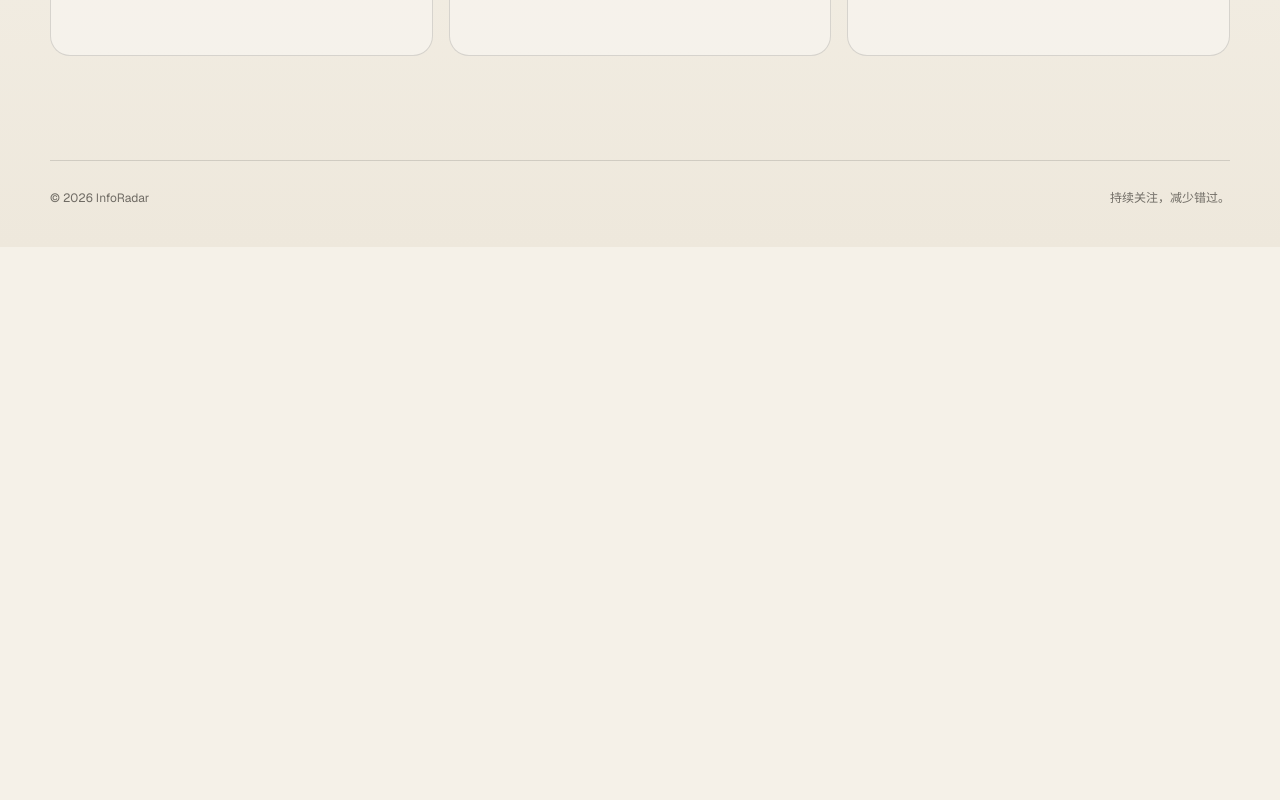
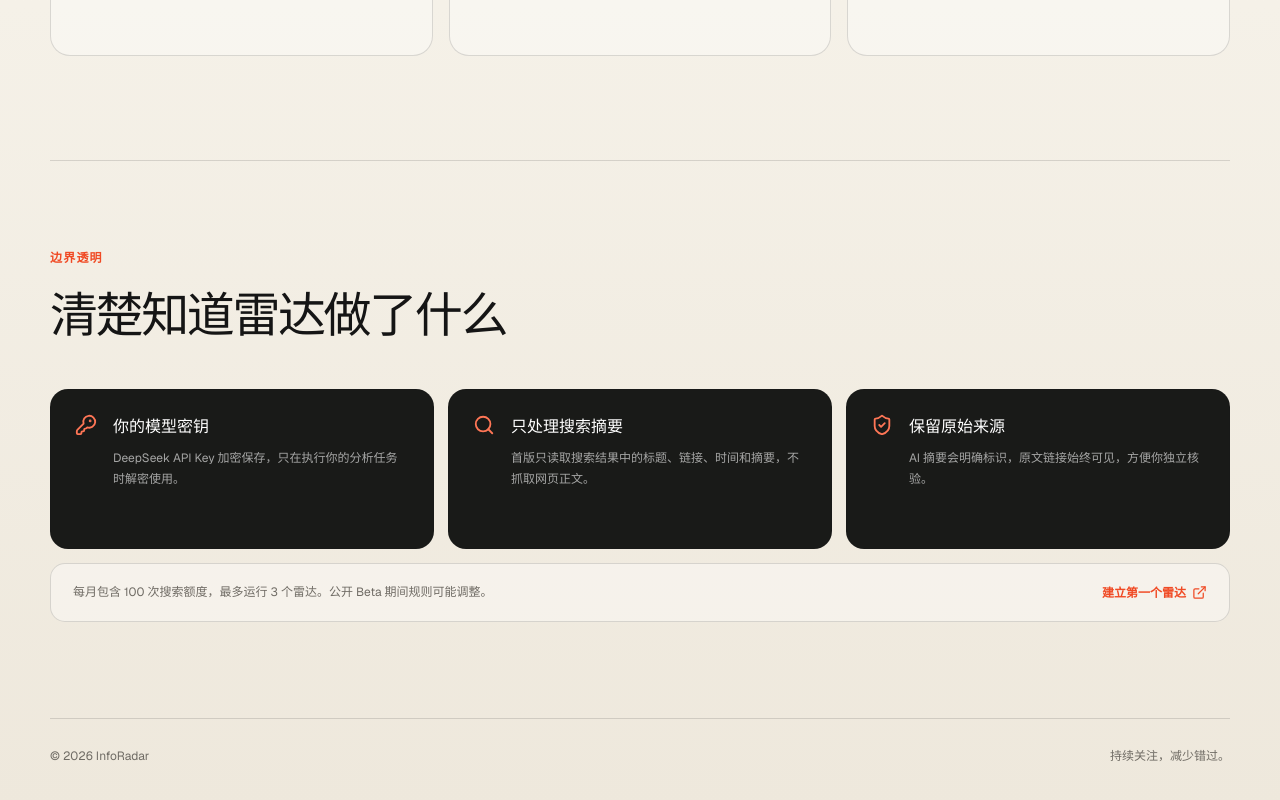
Before and after one commit to wyya666/inforadar-web, a Next.js app: page / in a window 1280 px wide. Shown: the part 1302-2102 px from the top of the page. Before the commit the page ends 1549 px from the top, so only its background shows below. Built offline with nearby package versions, Linux system fonts and the light colour scheme.

Commit message:
feat(marketing): add public landing page

```diff
--- a/app/globals.css
+++ b/app/globals.css
@@ -30,7 +30,7 @@ button:disabled { cursor: not-allowed; opacity: 0.62; }
     linear-gradient(180deg, #f8f5ee 0%, var(--paper) 62%, #eee8dc 100%);
 }
 
-.landing-nav, .hero-section, .workflow-section, .landing-footer {
+.landing-nav, .hero-section, .workflow-section, .trust-section, .landing-footer {
   width: min(1180px, calc(100% - 40px));
   margin-inline: auto;
 }
@@ -248,6 +248,15 @@ button:disabled { cursor: not-allowed; opacity: 0.62; }
 }
 .workflow-card h3 { margin: 48px 0 10px; font-size: 19px; }
 .workflow-card p { margin: 0; color: var(--muted); font-size: 14px; line-height: 1.7; }
+.trust-section { padding: 84px 0 96px; border-top: 1px solid var(--line); }
+.trust-grid { display: grid; grid-template-columns: repeat(3, 1fr); gap: 14px; }
+.trust-grid article { display: flex; gap: 16px; min-height: 160px; padding: 24px; border: 1px solid var(--line); border-radius: 18px; background: #191a18; color: white; }
+.trust-grid article > svg { flex: 0 0 auto; color: #ff7656; }
+.trust-grid h3 { margin: 1px 0 9px; font-size: 16px; }
+.trust-grid p { margin: 0; color: rgba(255,255,255,.61); font-size: 12px; line-height: 1.7; }
+.trust-cta { display: flex; justify-content: space-between; gap: 24px; align-items: center; margin-top: 14px; padding: 19px 22px; border: 1px solid var(--line); border-radius: 15px; background: rgba(255,255,255,.38); }
+.trust-cta p { margin: 0; color: var(--muted); font-size: 12px; line-height: 1.6; }
+.trust-cta a { display: inline-flex; flex: 0 0 auto; gap: 6px; align-items: center; color: var(--signal); font-size: 12px; font-weight: 750; }
 .landing-footer {
   display: flex;
   justify-content: space-between;
@@ -263,11 +272,13 @@ button:disabled { cursor: not-allowed; opacity: 0.62; }
   .radar-preview { width: min(520px, 100%); }
 }
 @media (max-width: 680px) {
-  .landing-nav, .hero-section, .workflow-section, .landing-footer { width: min(100% - 28px, 1180px); }
+  .landing-nav, .hero-section, .workflow-section, .trust-section, .landing-footer { width: min(100% - 28px, 1180px); }
   .landing-nav { height: 70px; }
   .nav-actions .button-ghost { display: none; }
   .hero-copy h1 { font-size: 48px; }
   .workflow-grid { grid-template-columns: 1fr; }
+  .trust-grid { grid-template-columns: 1fr; }
+  .trust-cta { align-items: flex-start; flex-direction: column; }
   .landing-footer { gap: 10px; flex-direction: column; }
 }
 
--- a/app/page.tsx
+++ b/app/page.tsx
@@ -1,4 +1,13 @@
-import { ArrowRight, BellRing, Radar, Search, Sparkles } from "lucide-react";
+import {
+  ArrowRight,
+  BellRing,
+  ExternalLink,
+  KeyRound,
+  Radar,
+  Search,
+  ShieldCheck,
+  Sparkles,
+} from "lucide-react";
 import Link from "next/link";
 
 const steps = [
@@ -112,6 +121,42 @@ export default function Home() {
         </div>
       </section>
 
+      <section className="trust-section" aria-labelledby="trust-title">
+        <div className="section-heading">
+          <span>边界透明</span>
+          <h2 id="trust-title">清楚知道雷达做了什么</h2>
+        </div>
+        <div className="trust-grid">
+          <article>
+            <KeyRound size={22} />
+            <div>
+              <h3>你的模型密钥</h3>
+              <p>DeepSeek API Key 加密保存，只在执行你的分析任务时解密使用。</p>
+            </div>
+          </article>
+          <article>
+            <Search size={22} />
+            <div>
+              <h3>只处理搜索摘要</h3>
+              <p>首版只读取搜索结果中的标题、链接、时间和摘要，不抓取网页正文。</p>
+            </div>
+          </article>
+          <article>
+            <ShieldCheck size={22} />
+            <div>
+              <h3>保留原始来源</h3>
+              <p>AI 摘要会明确标识，原文链接始终可见，方便你独立核验。</p>
+            </div>
+          </article>
+        </div>
+        <div className="trust-cta">
+          <p>每月包含 100 次搜索额度，最多运行 3 个雷达。公开 Beta 期间规则可能调整。</p>
+          <Link href="/register">
+            建立第一个雷达 <ExternalLink size={15} />
+          </Link>
+        </div>
+      </section>
+
       <footer className="landing-footer">
         <span>© 2026 InfoRadar</span>
         <span>持续关注，减少错过。</span>
```
Also changed, not shown: 1 other file (tests, documents, lock files or other folders).
